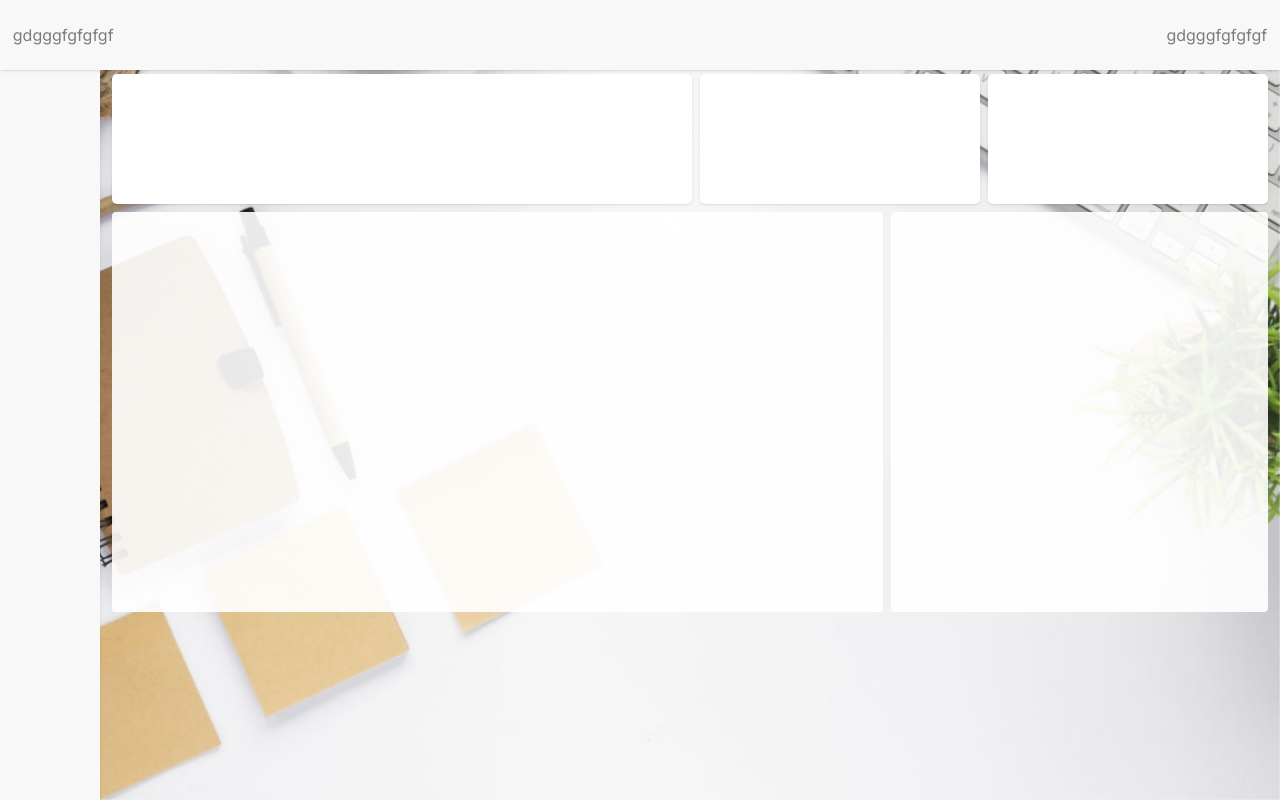
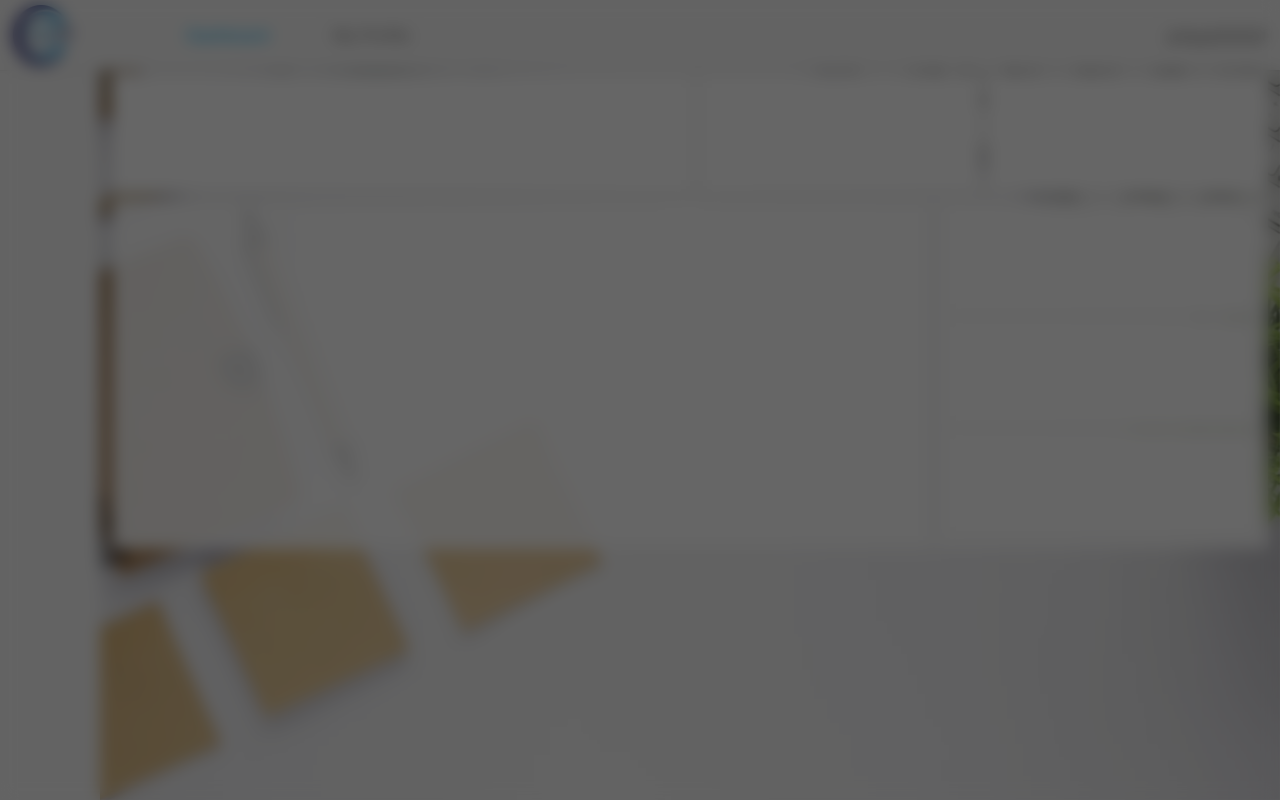
Before and after one commit to Fortune4808/nextjs-project-setup, a Next.js app: page /admin/dashboard in a window 1280 px wide. Built offline with nearby package versions, Linux system fonts and the light colour scheme; no server answers.

Commit message:
I made some changes

```diff
--- a/app/admin/dashboard/@formmodal/(.)add-user/page.tsx
+++ b/app/admin/dashboard/@formmodal/(.)add-user/page.tsx
@@ -0,0 +1,9 @@
+const AddUser = () => {
+    return (
+        <div className="absolute w-[430px] h-full bg-white right-0 animate__animated animate__fadeInRight">
+
+        </div>
+    )
+}
+
+export default AddUser
--- /dev/null
+++ b/app/admin/dashboard/@formmodal/default.tsx
@@ -0,0 +1,4 @@
+export default function Default() {
+    // Render nothing when no modal is active
+    return null;
+}
--- a/app/admin/dashboard/@formmodal/layout.tsx
+++ b/app/admin/dashboard/@formmodal/layout.tsx
@@ -0,0 +1,13 @@
+import { LayoutProps } from "@/types/ui";
+
+const Layout = ({ children }: LayoutProps) => {
+    return (
+        <>
+            <div className="fixed inset-0 backdrop-blur-sm bg-black/60 z-50">
+                {children}
+            </div>
+        </>
+    )
+}
+
+export default Layout
--- a/app/admin/dashboard/layout.tsx
+++ b/app/admin/dashboard/layout.tsx
@@ -3,7 +3,7 @@ import { LayoutProps } from "@/types/ui";
 import Image from "next/image";
 import SideNav from "@/components/layout/dashboard/sidenav";
 
-const Layout = ({ children }: LayoutProps) => {
+const Layout = ({ children, formmodal }: LayoutProps) => {
     return (
         <>
             <div className="relative w-full h-screen">
@@ -21,6 +21,7 @@ const Layout = ({ children }: LayoutProps) => {
                             {children}
                         </div>
                     </main>
+                     {formmodal}
                 </div>
             </div>
         </>
--- a/app/admin/dashboard/page.tsx
+++ b/app/admin/dashboard/page.tsx
@@ -32,8 +32,16 @@ const Dashboard = () => {
                 <div className="w-[500px] bg-white/90 flex-grow-10 rounded">
                     <ChartWrapper />
                 </div>
-                <div className="w-[350px] min-h-[400px] bg-white/90 flex-grow rounded">
+                <div className="w-[300px] min-h-[350px] bg-white/90 flex-grow rounded flex flex-wrap gap-2 p-[12px]">
+                    <div className="w-[300px] min-h-[100px] bg-white flex-grow shadow rounded">
 
+                    </div>
+                    <div className="w-[300px] min-h-[100px] bg-white flex-grow shadow rounded">
+
+                    </div>
+                    <div className="w-[300px] min-h-[100px] bg-white flex-grow shadow rounded">
+
+                    </div>
                 </div>
             </div>
         </div>
--- a/components/layout/dashboard/header.tsx
+++ b/components/layout/dashboard/header.tsx
@@ -1,10 +1,23 @@
+import Image from "next/image"
+import Navbar from "./navbar"
 
 const Header = () => {
     return (
         <header className="fixed w-full min-h-[70px] bg-[var(--body-bg-color)] shadow flex justify-center items-center z-10">
             <div className="w-[98%]">
-                <div className="flex justify-between">
-                    <div>gdgggfgfgfgf</div>
+                <div className="flex justify-between items-center">
+                    <div className="flex justify-center items-center">
+                        <div className="max-w-[200px] h-[60px] overflow-hidden flex items-center">
+                            <Image
+                                src="/all-images/image-pix/logo.png"
+                                width={200} height={60}
+                                alt="logo"
+                                className="max-w-full max-h-full object-contain object-left"
+                                priority
+                            />
+                        </div>
+                        <Navbar/>
+                    </div>
                     <div>gdgggfgfgfgf</div>
                 </div>
             </div>
--- /dev/null
+++ b/components/layout/dashboard/navbar.tsx
@@ -0,0 +1,33 @@
+"use client";
+import Link from "next/link";
+import { usePathname } from 'next/navigation';
+
+const Navbar = () => {
+    const pathname = usePathname()
+
+    const links = [
+        { href: '/admin/dashboard', label: 'Dashboard' },
+        { href: '/admin/dashboard/add-user', label: 'My Profile' },
+    ]
+
+    return (
+        <nav className="w-full">
+            <ul>
+                <li>
+                    {links.map((link) => (
+                        <Link
+                            key={link.href}
+                            href={link.href}
+                            title={link.label}
+                            className={`px-8 py-4 text-nowrap hover:text-[var(--secondary-color)] hover:rounded-[5px] ${pathname === link.href ? 'text-[var(--secondary-color)] rounded-[5px]' : ''}`}
+                        >
+                            {link.label}
+                        </Link>
+                    ))}
+                </li>
+            </ul>
+        </nav>
+    )
+}
+
+export default Navbar
--- a/styles/dashboard.module.css
+++ b/styles/dashboard.module.css
@@ -1,19 +1,19 @@
 .container {
     display: flex;
     flex-direction: column;
-    gap: 8px;
+    gap: 5px;
 }
 
 .top, .bottom {
     display: flex;
     flex-wrap: wrap;
-    gap: 8px;
+    gap: 5px;
 }
 
 .card {
     width: 200px;
     flex-grow: 1;
-    min-height: 130px;
+    min-height: 120px;
     border-radius: 5px;
     display: flex;
     justify-content: center;
--- a/types/ui.ts
+++ b/types/ui.ts
@@ -10,6 +10,7 @@ export type ButtonProps = {
 
 export interface LayoutProps {
     children: React.ReactNode;
+    formmodal?: React.ReactNode;
 }
 
 export type AnimatedWrapperProps = {
```
